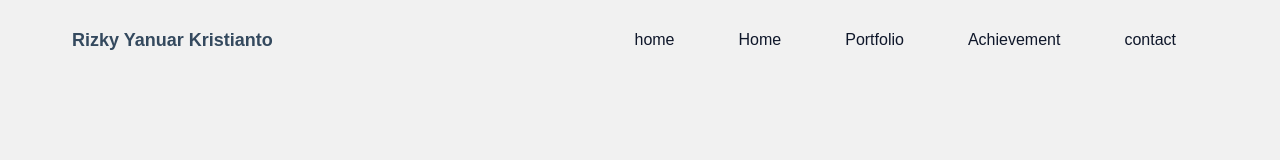
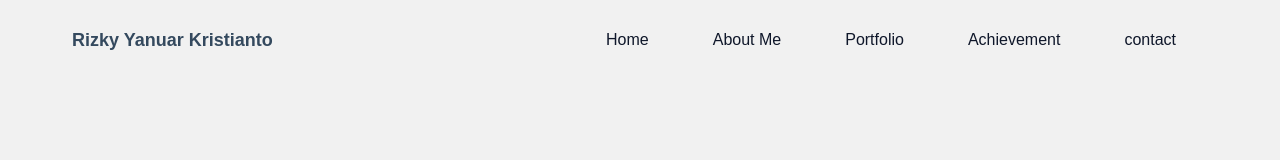
Before and after one commit to rizkyyanuark/Website-Portofolio, a plain HTML site: page index.html in a window 1280 px wide. Shown: the top 160 px of the page. Drawn offline with Linux system fonts and the light colour scheme.

```diff
--- a/index.html
+++ b/index.html
@@ -27,10 +27,10 @@
             <nav id="nav-menu" class="hidden absolute py-5 bg-white shadow-lg rounded-lg max-w-[250px] w-full right-4 top-full lg:block lg:static lg:bg-transparent lg:max-w-full lg:shadow-none lg:rounded-none">
               <ul class="block lg:flex">
                 <li class="group">
-                  <a href="#home" class="text-base text-dark py-2 mx-8 flex group-hover:text-primary">home</a>
+                  <a href="#home" class="text-base text-dark py-2 mx-8 flex group-hover:text-primary">Home</a>
                 </li>
                 <li class="group">
-                  <a href="#about" class="text-base text-dark py-2 mx-8 flex group-hover:text-primary">Home</a>
+                  <a href="#about" class="text-base text-dark py-2 mx-8 flex group-hover:text-primary">About Me</a>
                 </li>
                 <li class="group">
                   <a href="#portfolio" class="text-base text-dark py-2 mx-8 flex group-hover:text-primary">Portfolio</a>
```
